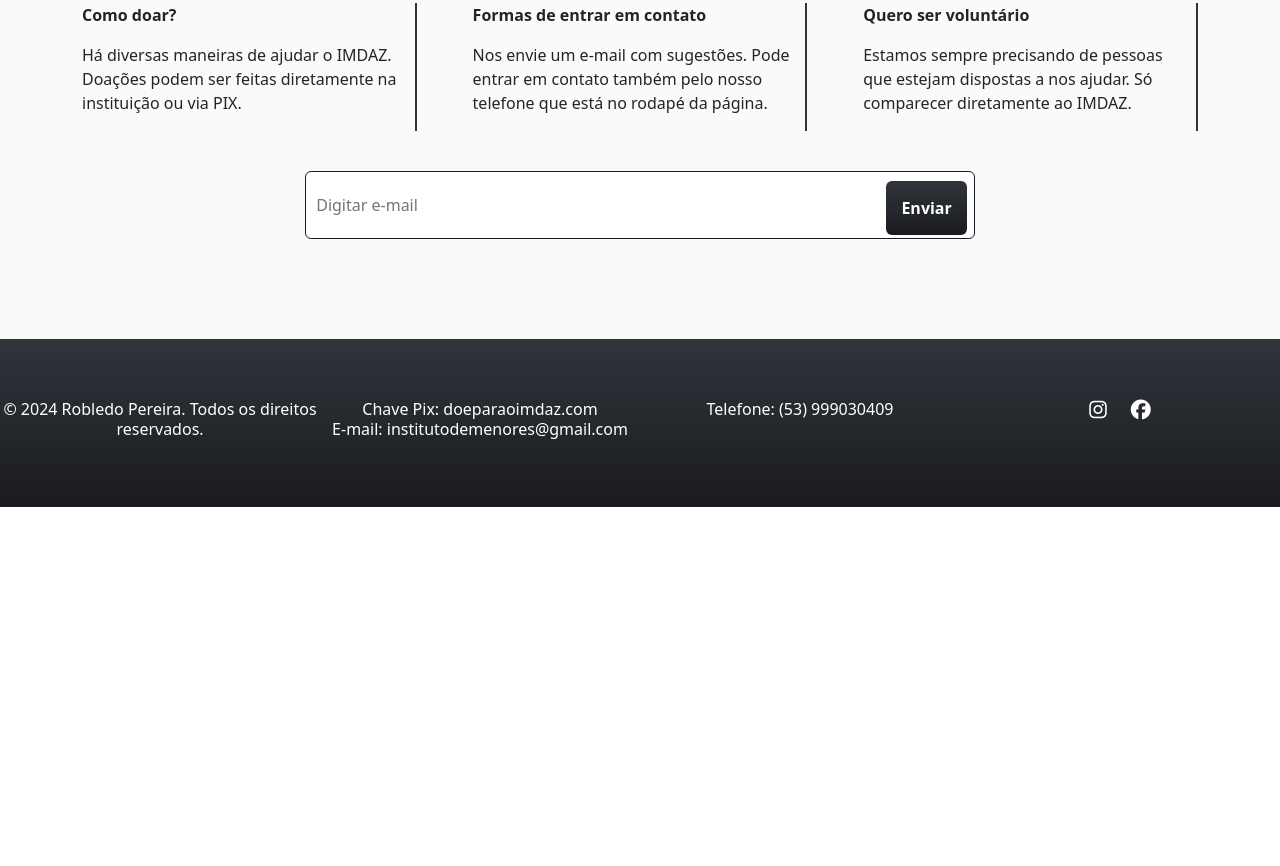
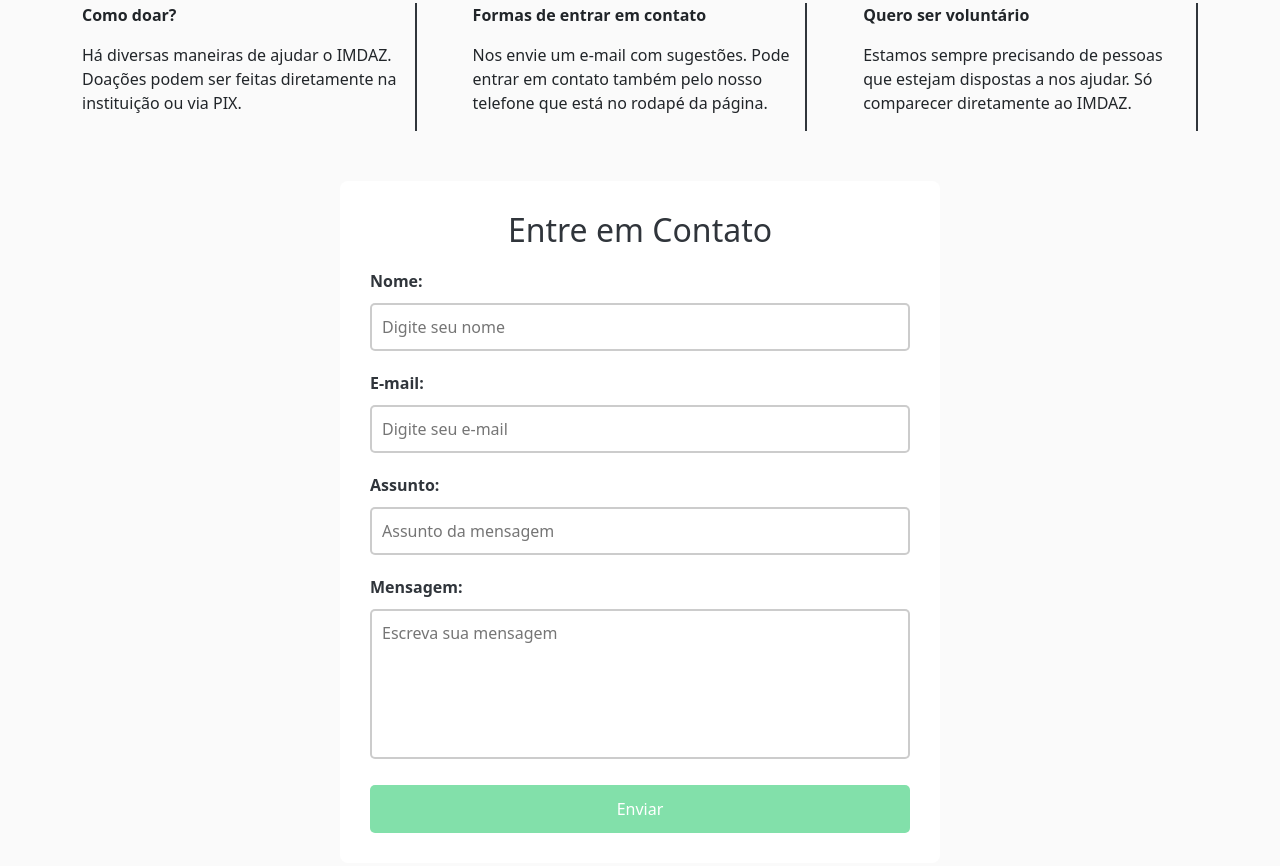
Before and after one commit to robledopr/PI-IV-A, a plain HTML site: page index.html in a window 1280 px wide. Shown: the part 4569-5435 px from the top of the page. Before the commit the page ends 5076 px from the top, so only its background shows below. Drawn offline with nearby package versions, Linux system fonts and the light colour scheme.

Commit message:
Subindo formulario

```diff
--- a/index.html
+++ b/index.html
@@ -160,10 +160,22 @@
             </div>
           </div>
         </div>
-        <form class="newsletter">
-          <input type="text" name="teste" id="formteste" class="newsletter_input" placeholder="Digitar e-mail"/>
-          <input type="submit" class="newsletter_submit" value="Enviar" />
-        </form>
+
+        <div class="contact-form">
+          <h2>Entre em Contato</h2>
+          <form action="#" method="POST">
+            <label for="name">Nome:</label>
+            <input type="text" id="name" name="name" placeholder="Digite seu nome" required>
+            <label for="email">E-mail:</label>
+            <input type="email" id="email" name="email" placeholder="Digite seu e-mail" required>
+            <label for="subject">Assunto:</label>
+            <input type="text" id="subject" name="subject" placeholder="Assunto da mensagem" required>
+            <label for="message">Mensagem:</label>
+            <textarea id="message" name="message" placeholder="Escreva sua mensagem" required></textarea>
+            <button type="submit">Enviar</button>
+          </form>
+        </div>
+
       </section>
       <span class="ir-arriba" id="button-down">^</span>
       <div class="contact">
--- a/style.css
+++ b/style.css
@@ -463,6 +463,64 @@ body {
   color: var(--black1);
 }
 
+.contact-form {
+  max-width: 600px;
+  margin: 50px auto;
+  padding: 30px;
+  background-color: #fff;
+  box-shadow: var(--verde2);
+  border-radius: 8px;
+}
+
+.contact-form h2 {
+  text-align: center;
+  margin-bottom: 20px;
+  color: var(--black2);
+}
+
+.contact-form label {
+  display: block;
+  margin-bottom: 10px;
+  font-weight: bold;
+  color: var(--black2);
+}
+
+.contact-form input,
+.contact-form textarea {
+  width: 100%;
+  padding: 10px;
+  margin-bottom: 20px;
+  border: 2px solid var(--color_shadow);
+  border-radius: 5px;
+}
+
+.contact-form textarea {
+  height: 150px;
+  resize: none;
+}
+
+.contact-form button {
+  width: 100%;
+  padding: 12px;
+  background-color: var(--verde1);
+  color: #fff;
+  border: none;
+  border-radius: 5px;
+  font-size: 16px;
+  cursor: pointer;
+  transition: background-color 0.3s ease;
+}
+
+.contact-form button:hover {
+  background-color: var(--verde2);
+}
+
+.contact-form input:focus,
+.contact-form textarea:focus {
+  outline: none;
+  border: 2px solid var(--verde2);
+}
+
 .contact_title {
   font-size: 16px;
   line-height: 20px;
```
